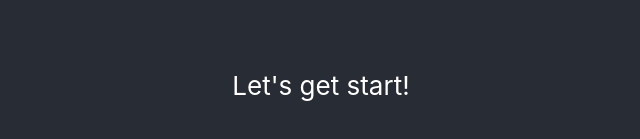
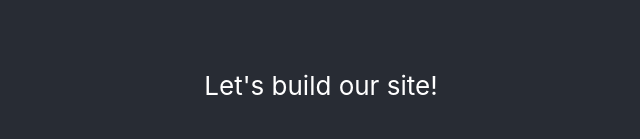
Before and after one commit to Dan-Doit/forme_vlog, a React (Create React App) app: page / in a window 1280 px wide. Shown: the part 315-454 px from the top of the page, without its empty margins (579-1219 px from the left). Built offline with nearby package versions, Linux system fonts and the light colour scheme.

Commit message:
[Update] message

```diff
--- a/src/components/App.js
+++ b/src/components/App.js
@@ -3,7 +3,7 @@ function App() {
     <div className="App">
       <header className="App-header">
         <p>
-          Let's get start!
+          Let's build our site!
         </p>
       </header>
     </div>
```
